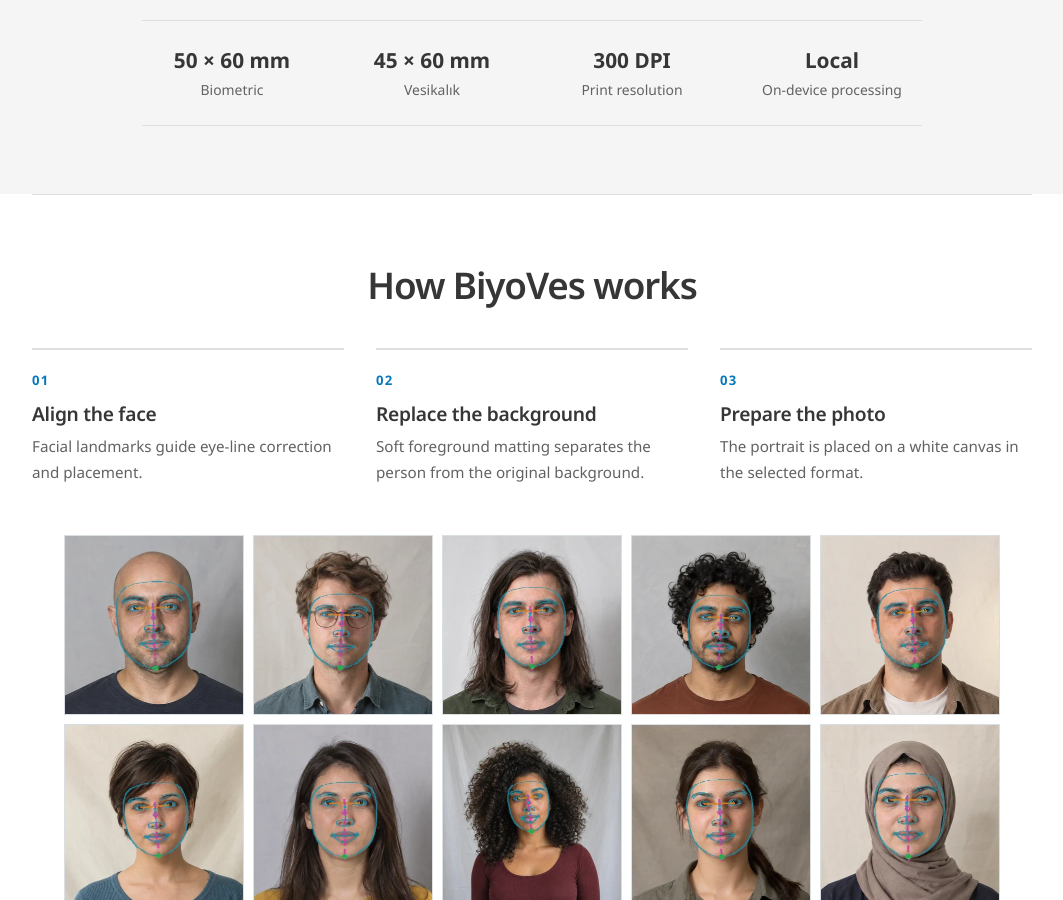
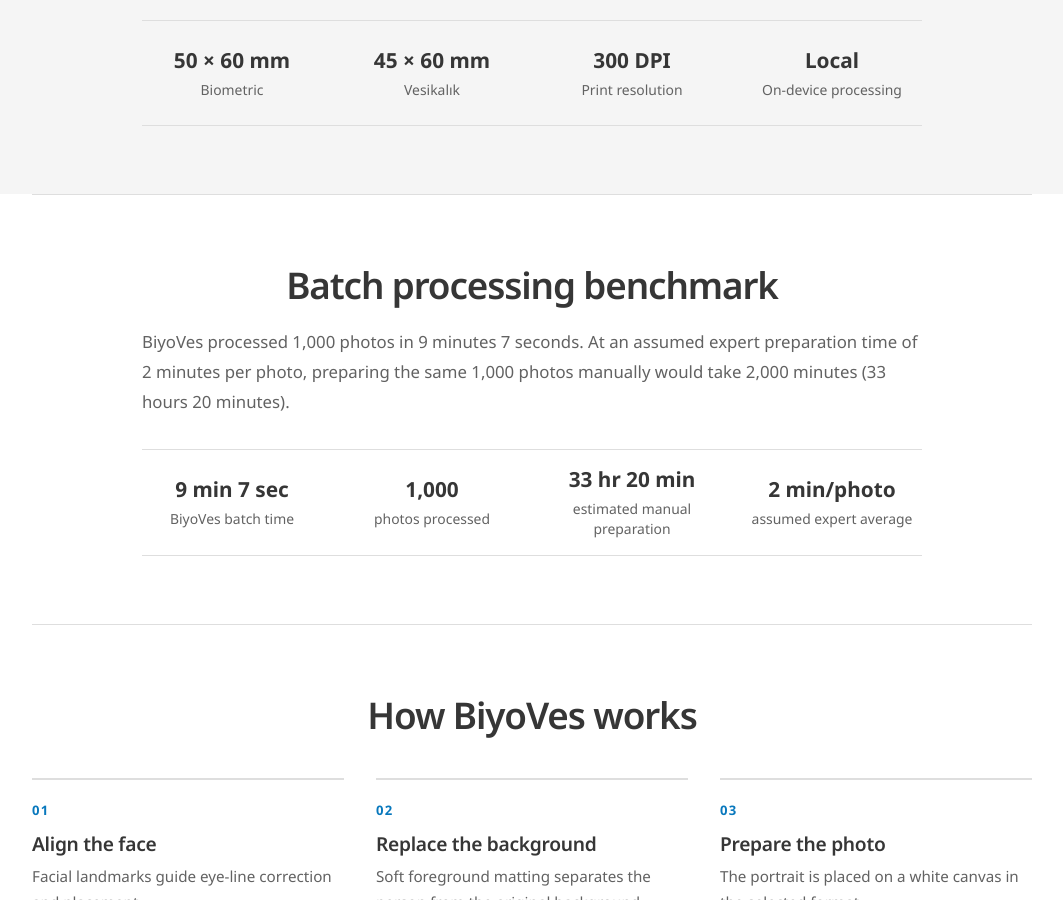
Before and after one commit to mehmetaytugyuruk/mehmetaytugyuruk.github.io, a Jekyll site: the page built from biyoves/index.html, in a window 1280 px wide and 900 px high, scrolled down 1372 px. Shown: the whole window, without its empty margins (108-1171 px from the left). Built offline with Jekyll 4.4.1, drawn with Linux system fonts in a browser that asks for light colours; some web fonts are replaced.

Commit message:
Add BiyoVes processing benchmark

```diff
--- a/biyoves/index.html
+++ b/biyoves/index.html
@@ -45,6 +45,19 @@
         <div><strong>45 × 60 mm</strong><span>Vesikalık</span></div>
         <div><strong>300 DPI</strong><span>Print resolution</span></div>
         <div><strong>Local</strong><span>On-device processing</span></div>
+      </div>
+    </div>
+  </section>
+
+  <section class="bv-section bv-container" id="benchmark" aria-labelledby="benchmark-title">
+    <div class="bv-container-narrow">
+      <h2 id="benchmark-title">Batch processing benchmark</h2>
+      <p class="bv-lead">BiyoVes processed 1,000 photos in 9 minutes 7 seconds. At an assumed expert preparation time of 2 minutes per photo, preparing the same 1,000 photos manually would take 2,000 minutes (33 hours 20 minutes).</p>
+      <div class="bv-facts" aria-label="Batch processing benchmark results">
+        <div><strong>9 min 7 sec</strong><span>BiyoVes batch time</span></div>
+        <div><strong>1,000</strong><span>photos processed</span></div>
+        <div><strong>33 hr 20 min</strong><span>estimated manual preparation</span></div>
+        <div><strong>2 min/photo</strong><span>assumed expert average</span></div>
       </div>
     </div>
   </section>
```
